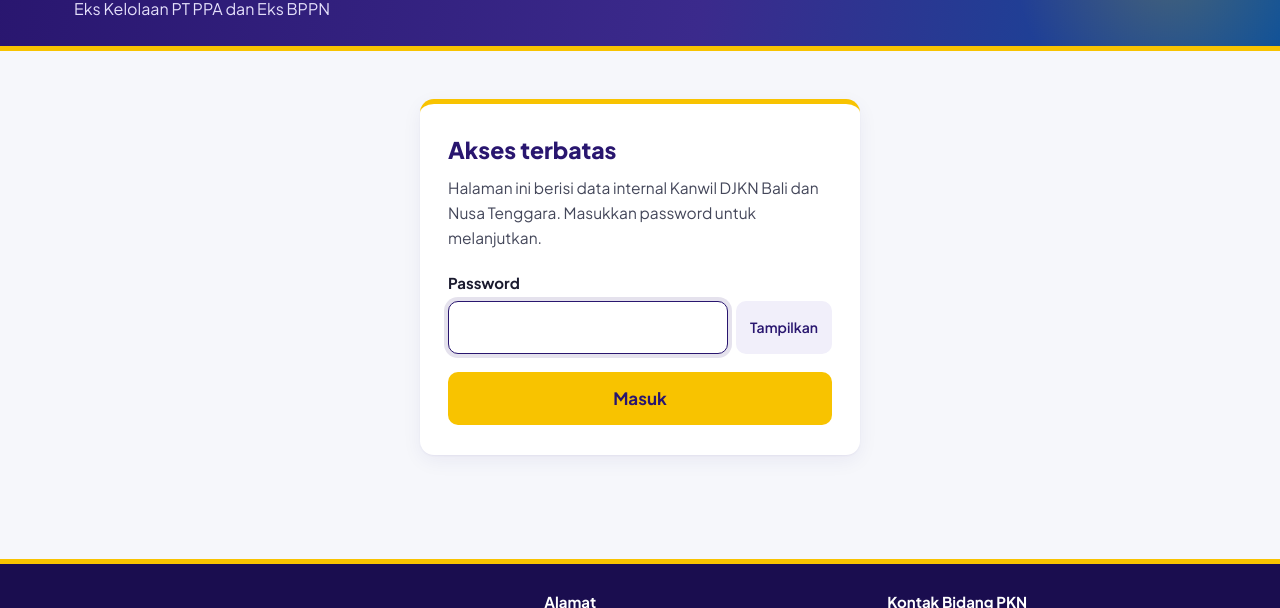
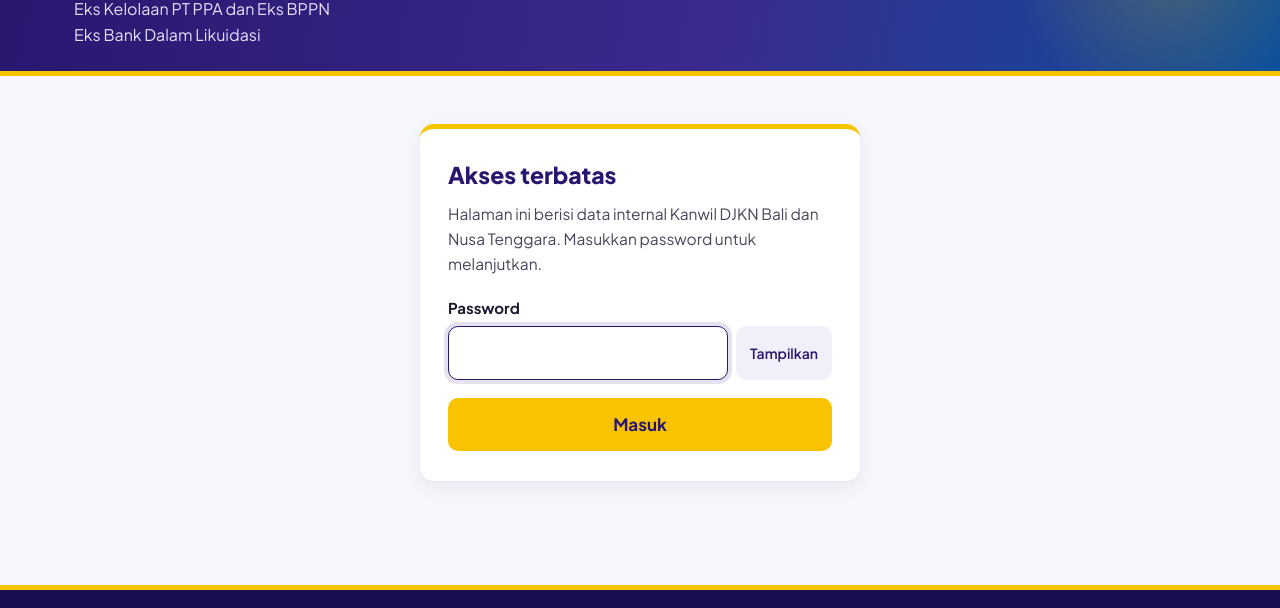
Before and after one commit to pknkanwilbalinusra/bppn, a plain HTML site: page index.html in a window 1280 px wide. Shown: the part 176-784 px from the top of the page. Drawn offline with Linux system fonts and the light colour scheme.

Commit message:
Add files via upload

```diff
--- a/index.html
+++ b/index.html
@@ -31,7 +31,7 @@
   <div class="mast-title">
     <div class="mast-title-in">
       <h1 id="judul">Profil Aset Properti</h1>
-      <p class="sub" id="periode">Eks Kelolaan PT PPA dan Eks BPPN</p>
+      <p class="sub" id="periode">Eks Kelolaan PT PPA dan Eks BPPN<br>Eks Bank Dalam Likuidasi</p>
     </div>
   </div>
 </header>
```
